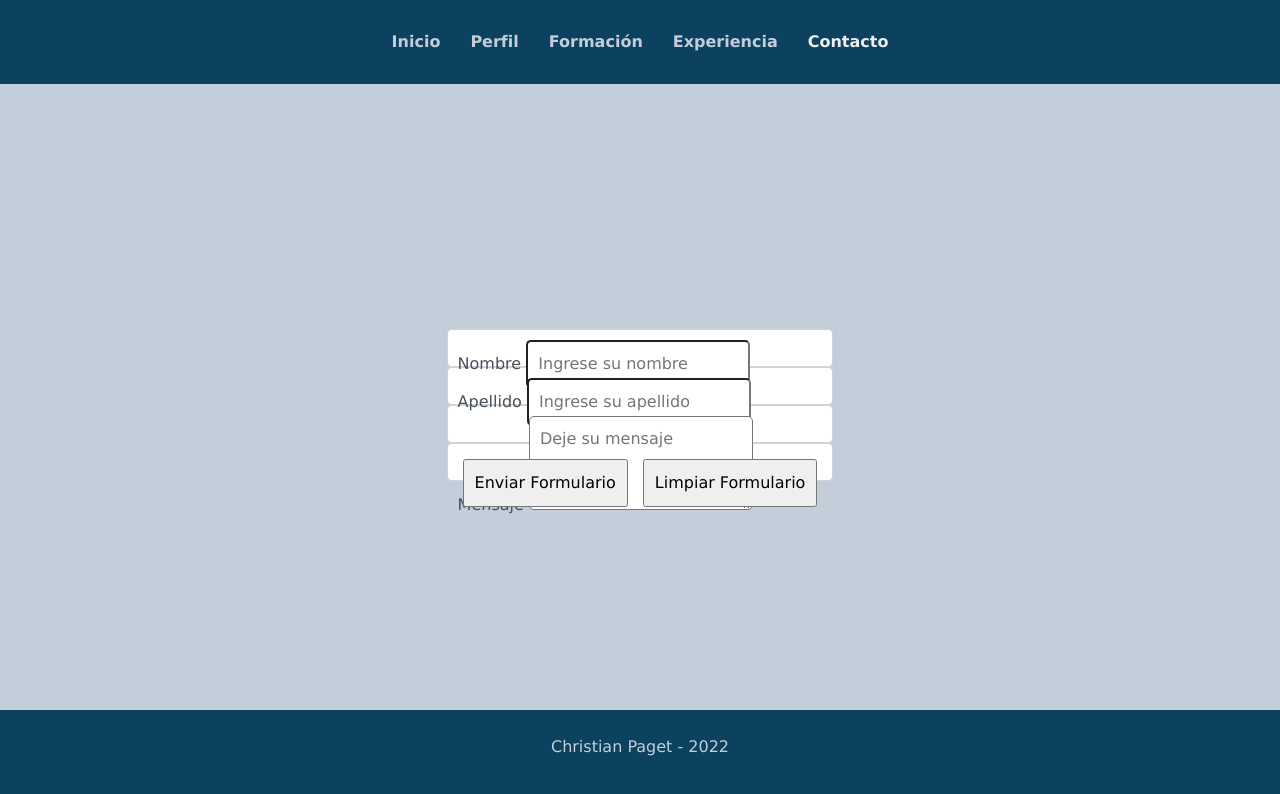
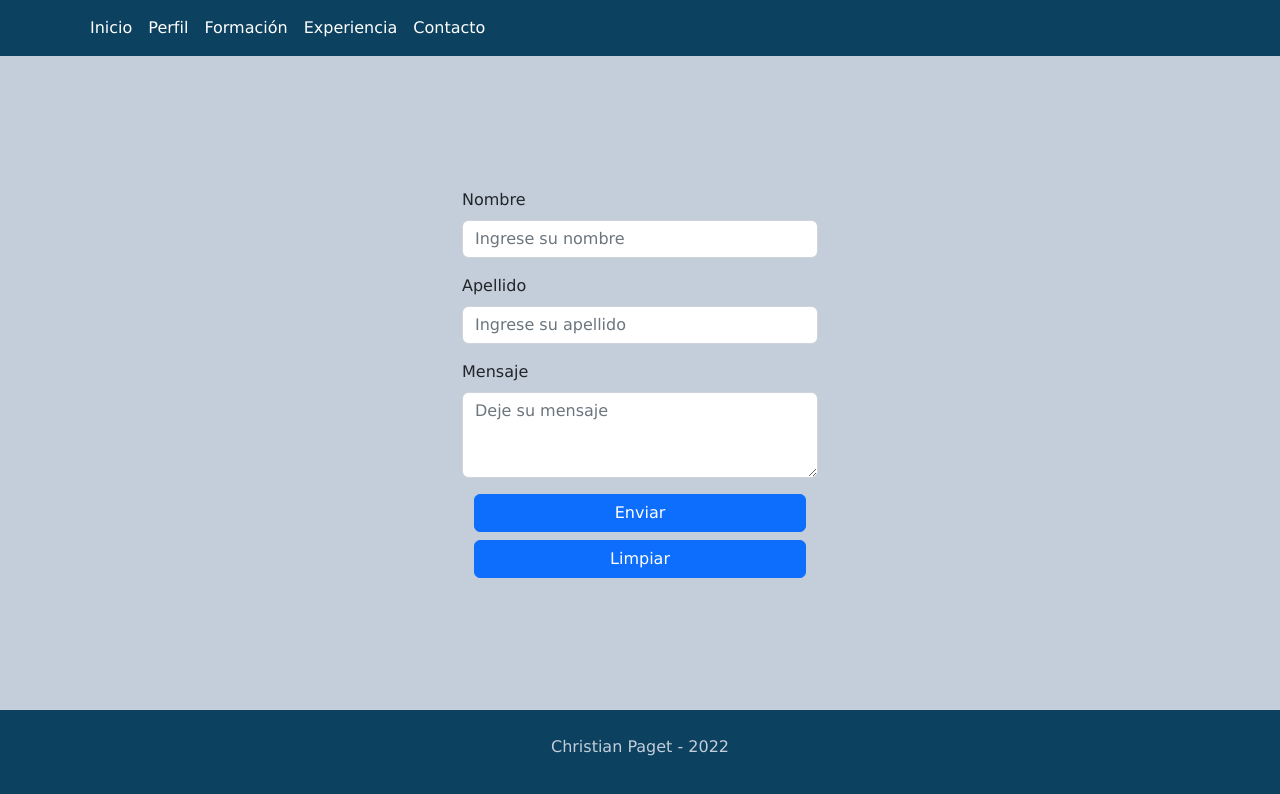
Before and after one commit to PagetChristian/PreEntrega2Paget, a plain HTML site: page pages/contacto.html in a window 1280 px wide. Drawn offline with nearby package versions, Linux system fonts and the light colour scheme.

Commit message:
Css y contacto con bootstrap

```diff
--- a/css/estilo.css
+++ b/css/estilo.css
@@ -18,34 +18,18 @@ a {
 
 /* header */
 .navbar {
-    padding: 30px;
-    color: #C3CEDA;
     background-color: #0C4160;
-    list-style: none;
-    display: flex;
-    flex-direction: row;
-    align-items: center;
-    justify-content: center;
 }
 
-.navbar-button {
-    font-weight: bold;
-    padding: 5px 10px;
-    margin: 5px;
+.nav-link {
+    color: #FFF;
 }
-
-.navbar-button:hover {
-    font-weight: italic;
-    color: #eee;
-
+.nav-link:hover {
+    color: #EEE;
 }
-
-.active {
-    font-weight: italic;
-    color: #eee;
-
+.navbar-toggler {
+    background-color: #C3CEDA;
 }
-
 footer {
     padding: 25px;
     background-color: #0C4160;
@@ -78,19 +62,15 @@ footer p {
     line-height: 45px;
 }
 
-.form-control {
-margin: =10px;
-padding: 10px;
-}
-
 .recuadro {
     padding: 10px ;
     border-radius: 5px;
     box-shadow: 5px;
 }
 
-.boton-formulario {
-
-    padding: 10px;
-    margin: 5px;
+.img-hover {
+    transition: 1s;
 }
+.img-hover:hover {
+    scale: 0.9;
+}
--- a/pages/contacto.html
+++ b/pages/contacto.html
@@ -5,56 +5,77 @@
     <meta charset="UTF-8">
     <meta http-equiv="X-UA-Compatible" content="IE=edge">
     <meta name="viewport" content="width=device-width, initial-scale=1.0">
-    <link rel="stylesheet" href="https://cdn.jsdelivr.net/npm/bootstrap@4.6.2/dist/css/bootstrap.min.css"
-        integrity="sha384-xOolHFLEh07PJGoPkLv1IbcEPTNtaed2xpHsD9ESMhqIYd0nLMwNLD69Npy4HI+N" crossorigin="anonymous">
+    <link href="https://cdn.jsdelivr.net/npm/bootstrap@5.2.2/dist/css/bootstrap.min.css" rel="stylesheet" integrity="sha384-Zenh87qX5JnK2Jl0vWa8Ck2rdkQ2Bzep5IDxbcnCeuOxjzrPF/et3URy9Bv1WTRi" crossorigin="anonymous">
     <link rel="stylesheet" href="./../css/estilo.css">
     <title>Contacto</title>
 </head>
 
 <body>
     <header>
-        <nav>
-            <ul class="navbar">
-                <li><a class="navbar-button" href="./../index.html">Inicio</a></li>
-                <li><a class="navbar-button" href="./perfil.html">Perfil</a></li>
-                <li><a class="navbar-button" href="./formacion.html">Formación</a></li>
-                <li><a class="navbar-button" href="./experiencia.html">Experiencia</a></li>
-                <li><a class="navbar-button active" href="#">Contacto</a></li>
-            </ul>
+        <nav class="navbar navbar-expand-md">
+            <div class="container">
+                <button class="navbar-toggler" type="button" data-bs-toggle="collapse" data-bs-target="#navbarNavAltMarkup" aria-controls="navbarNavAltMarkup" aria-expanded="false" aria-label="Toggle navigation">
+                    <span class="navbar-toggler-icon"></span>
+                </button>
+                <div class="collapse navbar-collapse" id="navbarNavAltMarkup">
+                    <div class="navbar-nav">
+                        <a class="nav-link" href="./../index.html">Inicio</a>
+                        <a class="nav-link" href="./perfil.html">Perfil</a>
+                        <a class="nav-link" href="./formacion.html">Formación</a>
+                        <a class="nav-link" href="./experiencia.html">Experiencia</a>
+                        <a class="nav-link" aria-current="page href="#">Contacto</a>
+                    </div>
+                </div>
+            </div>
         </nav>
     </header>
-    <main class="content">
+    <main class="container m-auto">
         <form action="" method="POST" enctype="application/x-www-form-urlencoded">
-            <div class="form-control">
-                <label for="nombre">Nombre</label>
-                <input class="recuadro" type="text" name="Nombre" placeholder="Ingrese su nombre">
+            <div class="row">
+                <div class="col-lg-4 offset-lg-4 col-md-6 offset-md-3 col-sm-8 offset-sm-2 col-12">
+                    <div class="mb-3">
+                        <label class="form-label" for="nombre">Nombre</label>
+                        <input class="form-control" type="text" name="Nombre" placeholder="Ingrese su nombre">
+                    </div>
+                </div>
             </div>
-            <div class="form-control">
-                <label for="apellido">Apellido</label>
-                <input class="recuadro" type="text" name="Apellido" placeholder="Ingrese su apellido">
+            <div class="row">
+                <div class="col-lg-4 offset-lg-4 col-md-6 offset-md-3 col-sm-8 offset-sm-2 col-12">
+                    <div class="mb-3">
+                        <label class="form-label" for="apellido">Apellido</label>
+                        <input class="form-control" type="text" name="Apellido" placeholder="Ingrese su apellido">
+                    </div>
+                </div>
             </div>
-            <div class="form-control">
-                <label for="mensaje">Mensaje</label>
-                <textarea class="recuadro" rows="3" cols="23" placeholder="Deje su mensaje"></textarea>
+            <div class="row">
+                <div class="col-lg-4 offset-lg-4 col-md-6 offset-md-3 col-sm-8 offset-sm-2 col-12">
+                    <div class="mb-3">
+                        <label class="form-label" for="mensaje">Mensaje</label>
+                        <textarea class="form-control" rows="3" cols="23" placeholder="Deje su mensaje"></textarea>
+                    </div>
+                </div>
             </div>
-            <div class="form-control">
-                <input class="boton-formulario" type="submit" value="Enviar Formulario">
-                <input class="boton-formulario" type="reset" value="Limpiar Formulario">
+            <div class="row">
+                <div class="col-lg-4 offset-lg-4 col-md-6 offset-md-3 col-sm-8 offset-sm-2 col-12 d-flex flex-col">
+                    <div class="container">
+                        <div class="row">
+                            <div class="col-12">
+                                <div class="d-grid gap-2">
+                                    <button class="btn btn-primary" type="submit">Enviar</button>
+                                    <button class="btn btn-primary" type="reset">Limpiar</button>
+                                    </div>
+
+                            </div>
+                        </div>
+                    </div>
+                </div>
             </div>
         </form>
     </main>
     <footer>
         <p>Christian Paget - 2022</p>
     </footer>
-    <!--    <script src="https://cdn.jsdelivr.net/npm/jquery@3.5.1/dist/jquery.slim.min.js"
-        integrity="sha384-DfXdz2htPH0lsSSs5nCTpuj/zy4C+OGpamoFVy38MVBnE+IbbVYUew+OrCXaRkfj"
-        crossorigin="anonymous"></script>
-    <script src="https://cdn.jsdelivr.net/npm/popper.js@1.16.1/dist/umd/popper.min.js"
-        integrity="sha384-9/reFTGAW83EW2RDu2S0VKaIzap3H66lZH81PoYlFhbGU+6BZp6G7niu735Sk7lN"
-        crossorigin="anonymous"></script>
-    <script src="https://cdn.jsdelivr.net/npm/bootstrap@4.6.2/dist/js/bootstrap.min.js"
-        integrity="sha384-+sLIOodYLS7CIrQpBjl+C7nPvqq+FbNUBDunl/OZv93DB7Ln/533i8e/mZXLi/P+"
-       crossorigin="anonymous"></script> -->
+    <script src="https://cdn.jsdelivr.net/npm/bootstrap@5.2.2/dist/js/bootstrap.bundle.min.js" integrity="sha384-OERcA2EqjJCMA+/3y+gxIOqMEjwtxJY7qPCqsdltbNJuaOe923+mo//f6V8Qbsw3" crossorigin="anonymous"></script>
 </body>
 
 </html>
```
